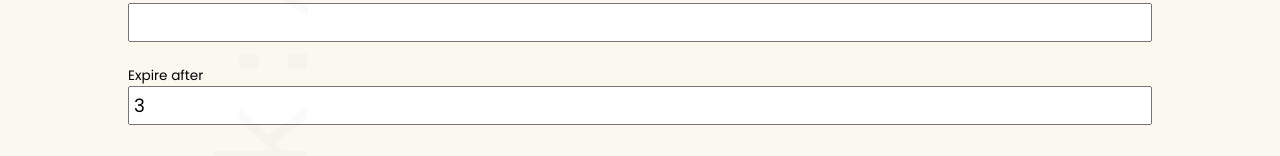
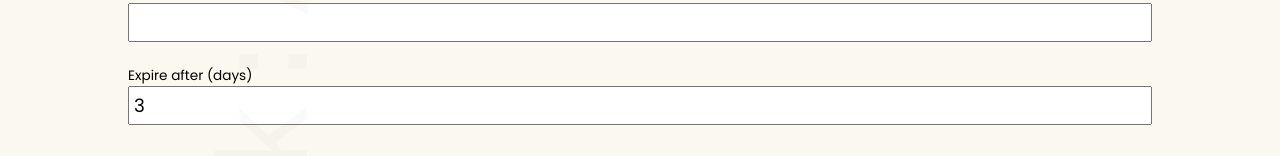
Before and after one commit to RahulPandya25/Shrink-My-URL-UI, an Angular app: page /create in a window 1280 px wide. Shown: the part 167-323 px from the top of the page. Built offline with nearby package versions, Linux system fonts and the light colour scheme; a web font is replaced by a local one.

Commit message:
updates ttl label

```diff
--- a/src/app/Components/create-short-url/create-short-url.component.html
+++ b/src/app/Components/create-short-url/create-short-url.component.html
@@ -12,7 +12,7 @@
     />
   </div>
   <div class="expiry">
-    <label for="timeToLive">Expire after</label>
+    <label for="timeToLive">Expire after (days)</label>
     <input
       type="number"
       name="timeToLive"
--- a/src/app/Components/stats/stats.component.html
+++ b/src/app/Components/stats/stats.component.html
@@ -23,6 +23,6 @@
 
   <div class="expiry">
     <p class="label">Expires After</p>
-    <p class="content">{{ map.timeToLive }}</p>
+    <p class="content">{{ map.timeToLive }} days</p>
   </div>
 </div>
```
